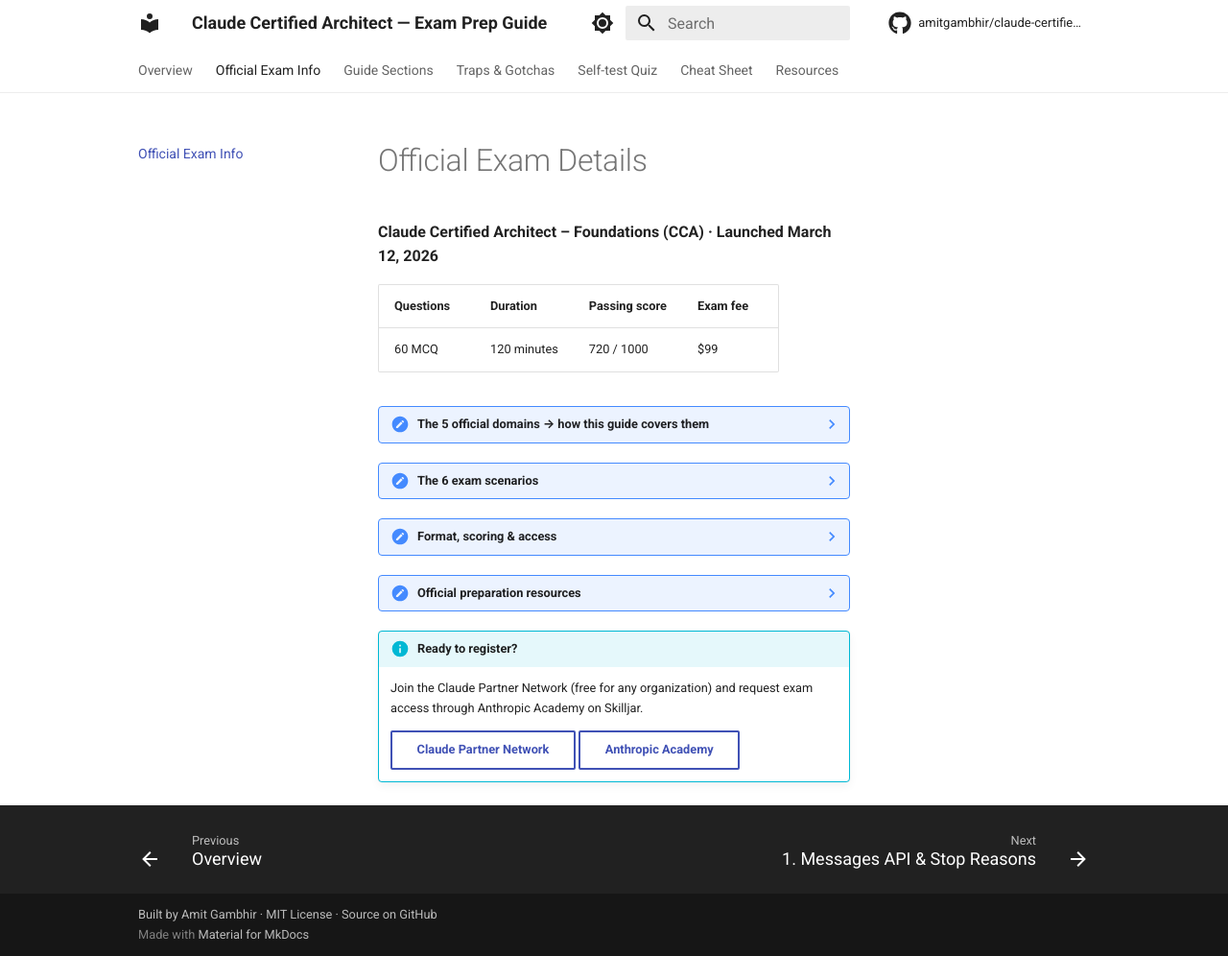
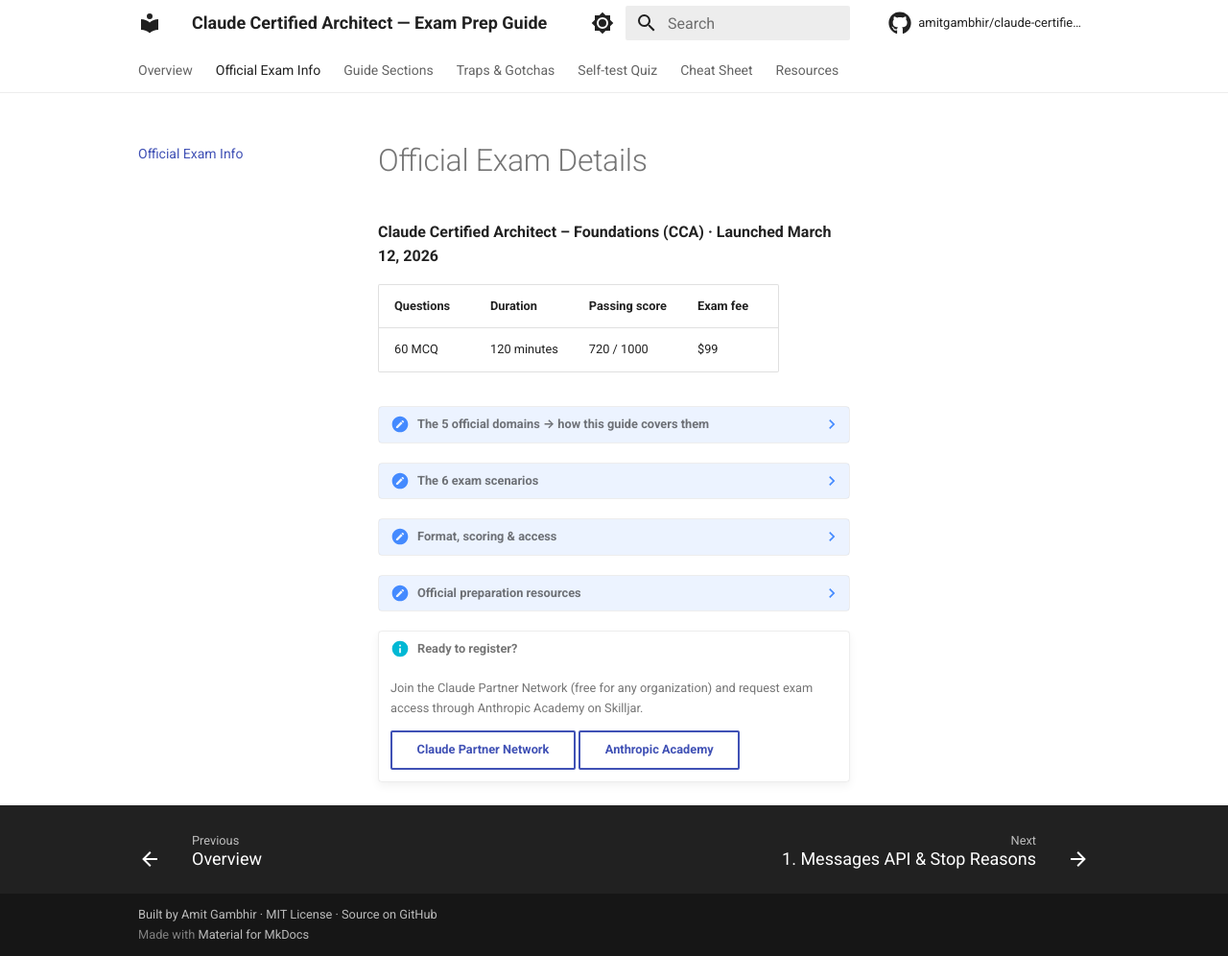
Before and after one commit to amitgambhir/claude-certified-architect-guide, an MkDocs documentation site: the page built from docs/exam-info.md, in a window 1280 px wide and 996 px high. Shown: the whole window at 96% size. Built offline with MkDocs 1.6.1 and Material for MkDocs 9.7.7, drawn with Linux system fonts in a browser that asks for light colours; comment, search, counter and statistics services are not loaded.

Commit message:
fix: soften admonition borders from dark blue to subtle gray
Co-Authored-By: Claude Opus 4.6 (1M context) <noreply@anthropic.com>

```diff
--- a/docs/stylesheets/custom.css
+++ b/docs/stylesheets/custom.css
@@ -22,6 +22,35 @@ nav.md-nav--primary .md-nav__item--section > .md-nav__link {
 /* Dark mode: sidebar section titles */
 [data-md-color-scheme="slate"] nav.md-nav--primary .md-nav__item--section > .md-nav__link {
   color: #90CAF9;
+}
+
+/* Softer admonition borders — less prominent than default dark blue */
+.md-typeset .admonition,
+.md-typeset details {
+  border-color: var(--md-default-fg-color--lightest);
+}
+
+.md-typeset .admonition > .admonition-title,
+.md-typeset details > summary {
+  background-color: transparent;
+}
+
+.md-typeset .note > .admonition-title::before,
+.md-typeset .note > summary::before,
+.md-typeset .admonition.note,
+.md-typeset details.note {
+  --md-admonition-fg-color: var(--md-default-fg-color--light);
+  --md-admonition-bg-color: transparent;
+  border-color: var(--md-default-fg-color--lightest);
+}
+
+.md-typeset .info > .admonition-title::before,
+.md-typeset .info > summary::before,
+.md-typeset .admonition.info,
+.md-typeset details.info {
+  --md-admonition-fg-color: var(--md-default-fg-color--light);
+  --md-admonition-bg-color: transparent;
+  border-color: var(--md-default-fg-color--lightest);
 }
 
 /* Hide source repo metadata line */
```
